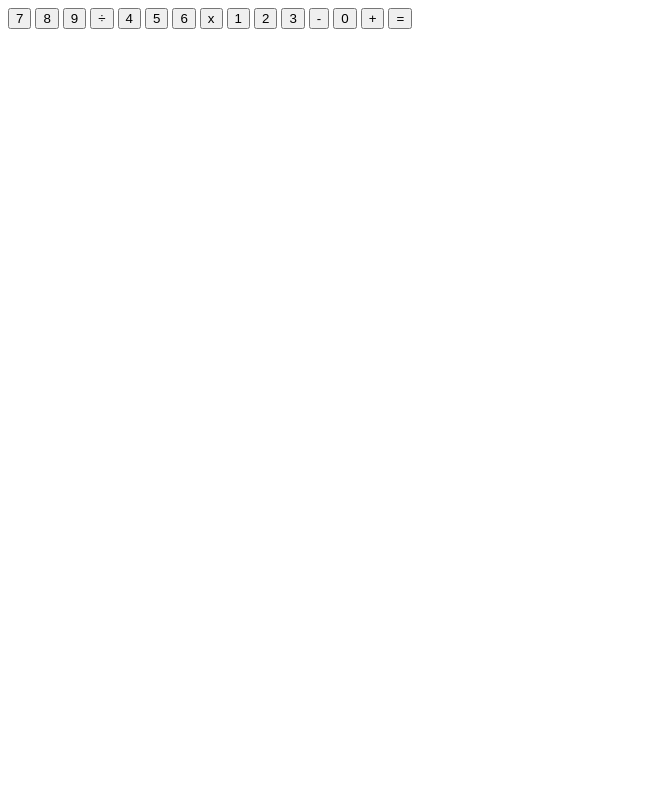
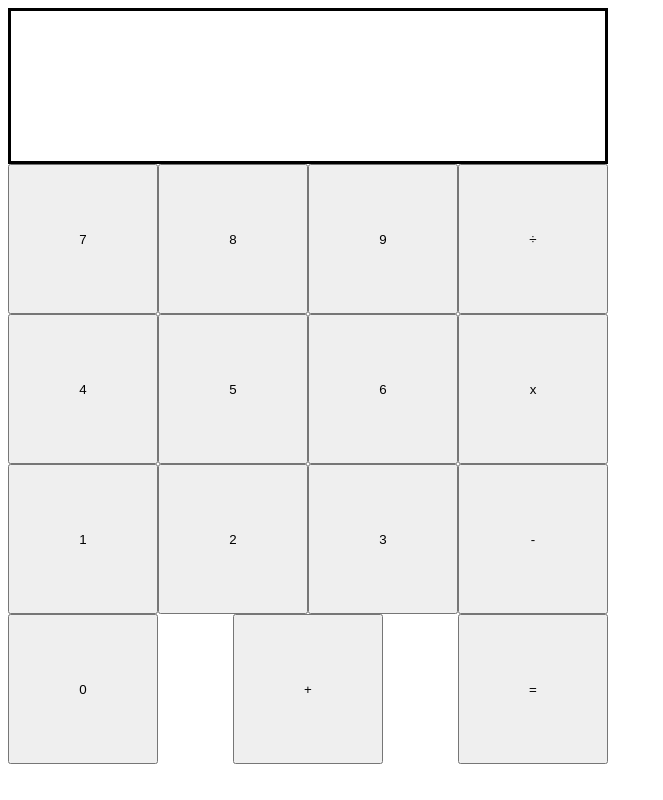
Before and after one commit to avujcevic/calculator, a plain HTML site: page index.html in a window 1280 px wide. Shown: the whole page, without its empty margins (0-663 px from the left). Drawn offline with Linux system fonts and the light colour scheme.

Commit message:
Create basic display and button layout

```diff
--- a/index.html
+++ b/index.html
@@ -5,6 +5,7 @@
     <meta http-equiv="X-UA-Compatible" content="IE=edge">
     <meta name="viewport" content="width=device-width, initial-scale=1.0">
     <title>Calculator</title>
+    <link rel="stylesheet" href="style.css">
 </head>
 <body>
     <div id="container">
@@ -25,6 +26,5 @@
         <button id="btn-add">+</button>
         <button id="btn-equals">=</button>
     </div>
-
 </body>
 </html>
--- /dev/null
+++ b/style.css
@@ -0,0 +1,17 @@
+#container {
+    display: flex;
+    flex-wrap: wrap;
+    width: 600px;
+    justify-content: space-between;
+}
+
+#display {
+    width: 600px;
+    height: 150px;
+    border-style: solid;
+}
+
+button {
+    width: 150px;
+    height: 150px;
+}
```
